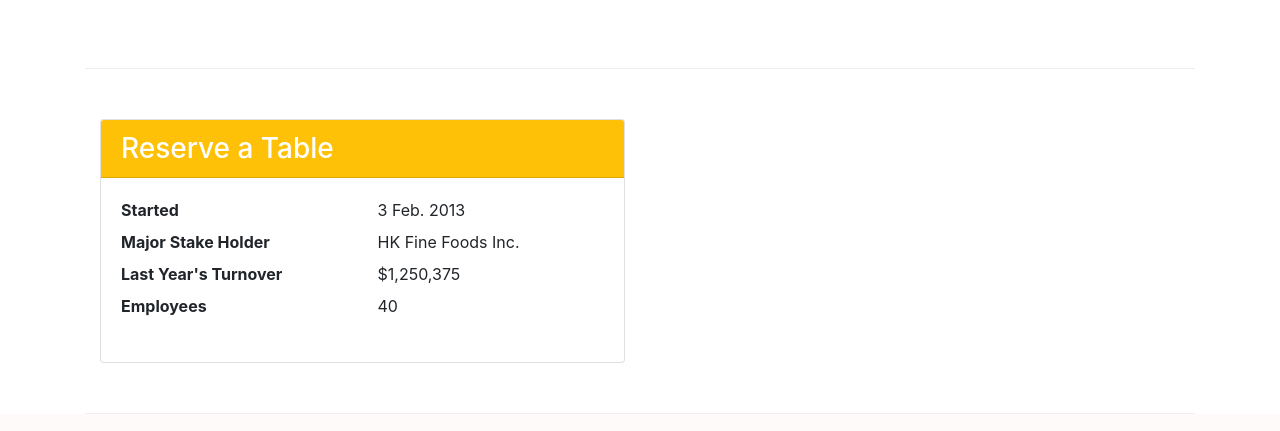
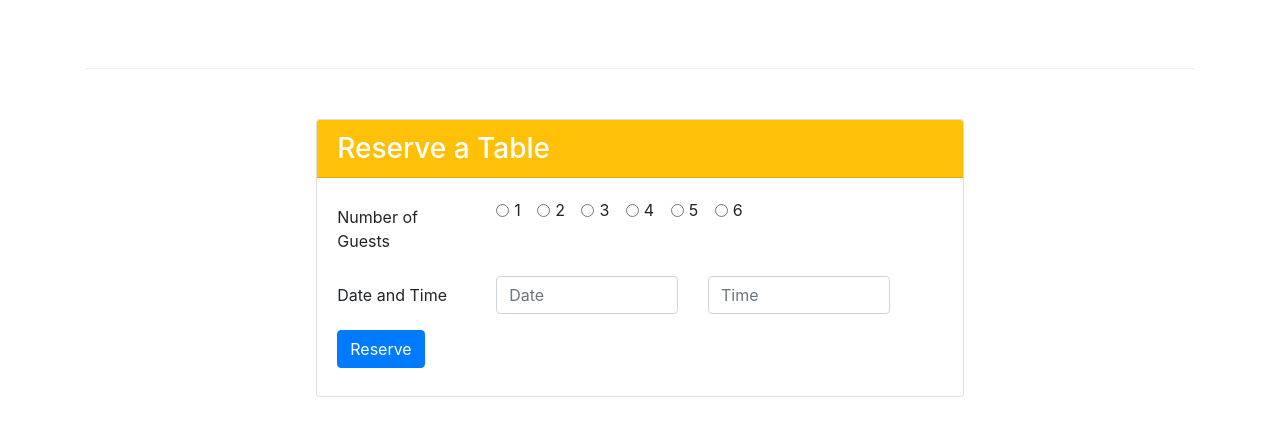
Before and after one commit to Okamoto-001/Hotel-Booking, a website: page index.html in a window 1280 px wide. Shown: the part 1010-1441 px from the top of the page. Drawn offline with nearby package versions, Linux system fonts and the light colour scheme.

Commit message:
feat:index.html增加Table

```diff
--- a/index.html
+++ b/index.html
@@ -96,22 +96,55 @@
                 </div>
             </div>
         </div>
-        <div class = "row row-content align-items-center">
-            <div class="col-12 col-sm-6">
-                <div class="card">
-                    <h3 class="card-header bg-warning text-white">Reserve a Table</h3>
-                    <div class="card-body">
-                        <dl class="row">
-                            <dt class="col-6">Started</dt>
-                            <dd class="col-6">3 Feb. 2013</dd>
-                            <dt class="col-6">Major Stake Holder</dt>
-                            <dd class="col-6">HK Fine Foods Inc.</dd>
-                            <dt class="col-6">Last Year's Turnover</dt>
-                            <dd class="col-6">$1,250,375</dd>
-                            <dt class="col-6">Employees</dt>
-                            <dd class="col-6">40</dd>
-                        </dl>
+        <div class="col-12 col-sm-7 row row-content align-items-center">
+            <div class="card">
+                <h3 class="card-header bg-warning text-white">Reserve a Table</h3>
+                <div class="card-body">
+                  <form>
+                    <div class="form-group row">
+                      <label for="numberOfGuests" class="col-sm-3 col-form-label">Number of Guests</label>
+                      <div class="col-sm-8">
+                        <div class="form-check form-check-inline">
+                          <input class="form-check-input" type="radio" name="numberOfGuests" id="number1" value="1">
+                          <label class="form-check-label" for="number1">1</label>
+                        </div>
+                        <div class="form-check form-check-inline">
+                          <input class="form-check-input" type="radio" name="numberOfGuests" id="number2" value="2">
+                          <label class="form-check-label" for="number2">2</label>
+                        </div>
+                        <div class="form-check form-check-inline">
+                          <input class="form-check-input" type="radio" name="numberOfGuests" id="number3" value="3">
+                          <label class="form-check-label" for="number3">3</label>
+                        </div>
+                        <div class="form-check form-check-inline">
+                          <input class="form-check-input" type="radio" name="numberOfGuests" id="number4" value="4">
+                          <label class="form-check-label" for="number3">4</label>
+                        </div>
+                        <div class="form-check form-check-inline">
+                          <input class="form-check-input" type="radio" name="numberOfGuests" id="number5" value="5">
+                          <label class="form-check-label" for="number5">5</label>
+                        </div>
+                        <div class="form-check form-check-inline">
+                          <input class="form-check-input" type="radio" name="numberOfGuests" id="number6" value="6">
+                          <label class="form-check-label" for="number6">6</label>
+                        </div>
+                      </div>
                     </div>
+                    <div class="form-group row">
+                      <label for="numberOfGuests" class="col-sm-3 col-form-label">Date and Time</label>
+                      <div class="col-sm-8">
+                        <div class="row">
+                          <div class="col">
+                            <input type="text" class="form-control" placeholder="Date">
+                          </div>
+                          <div class="col">
+                            <input type="text" class="form-control" placeholder="Time">
+                          </div>
+                        </div>
+                      </div>
+                    </div>
+                    <button type="submit" class="btn btn-primary mb-2">Reserve</button>
+                  </form>
                 </div>
             </div>
         </div>
@@ -119,7 +152,7 @@
     <footer class = "footer">
         <div>
             <div class = "container">
-                <div class = "row">
+              <div class = "row">
                 <div class = "col-4 col-sm-2">
                     <h5>Links</h5>
                     <ul class = "list-unstyled">
```
